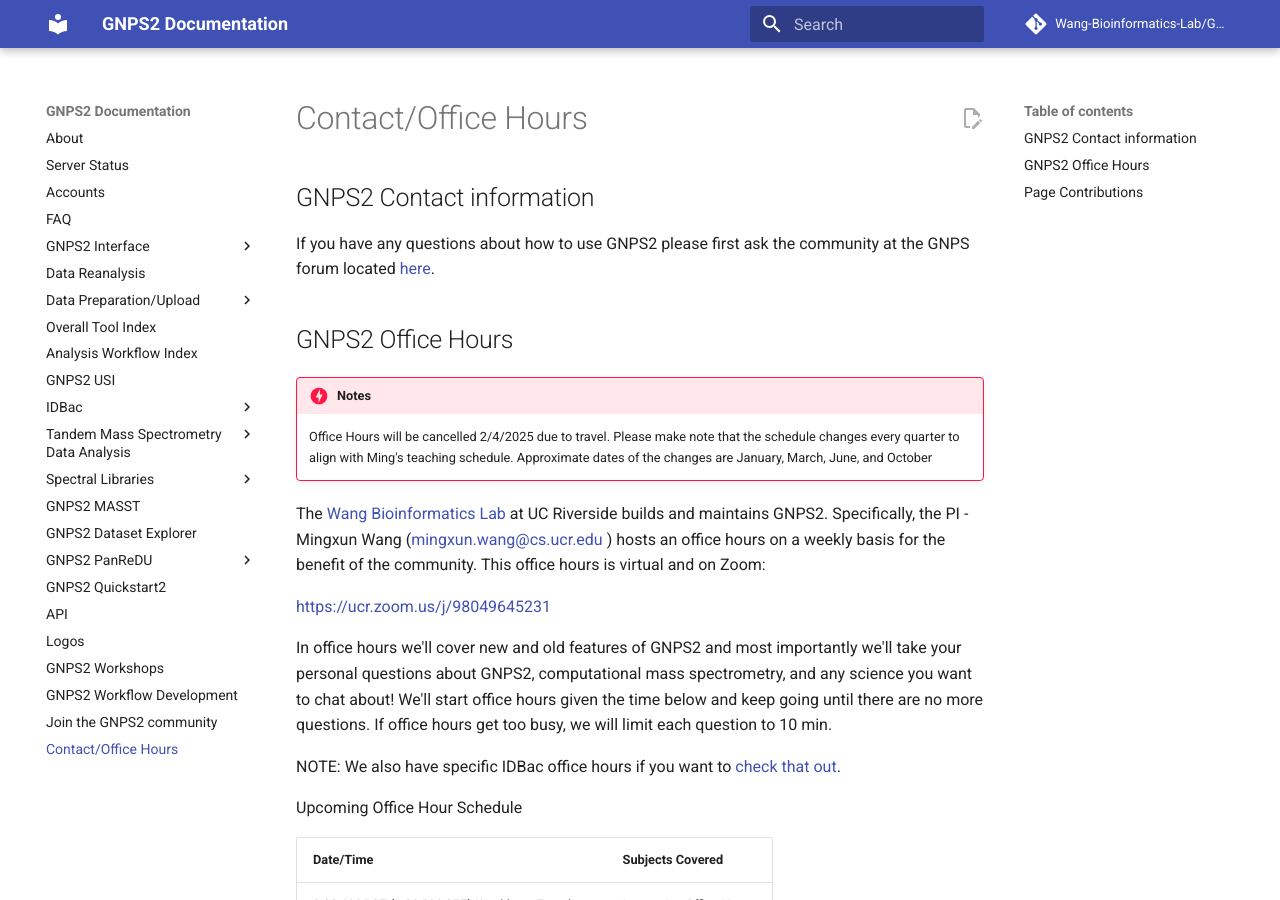
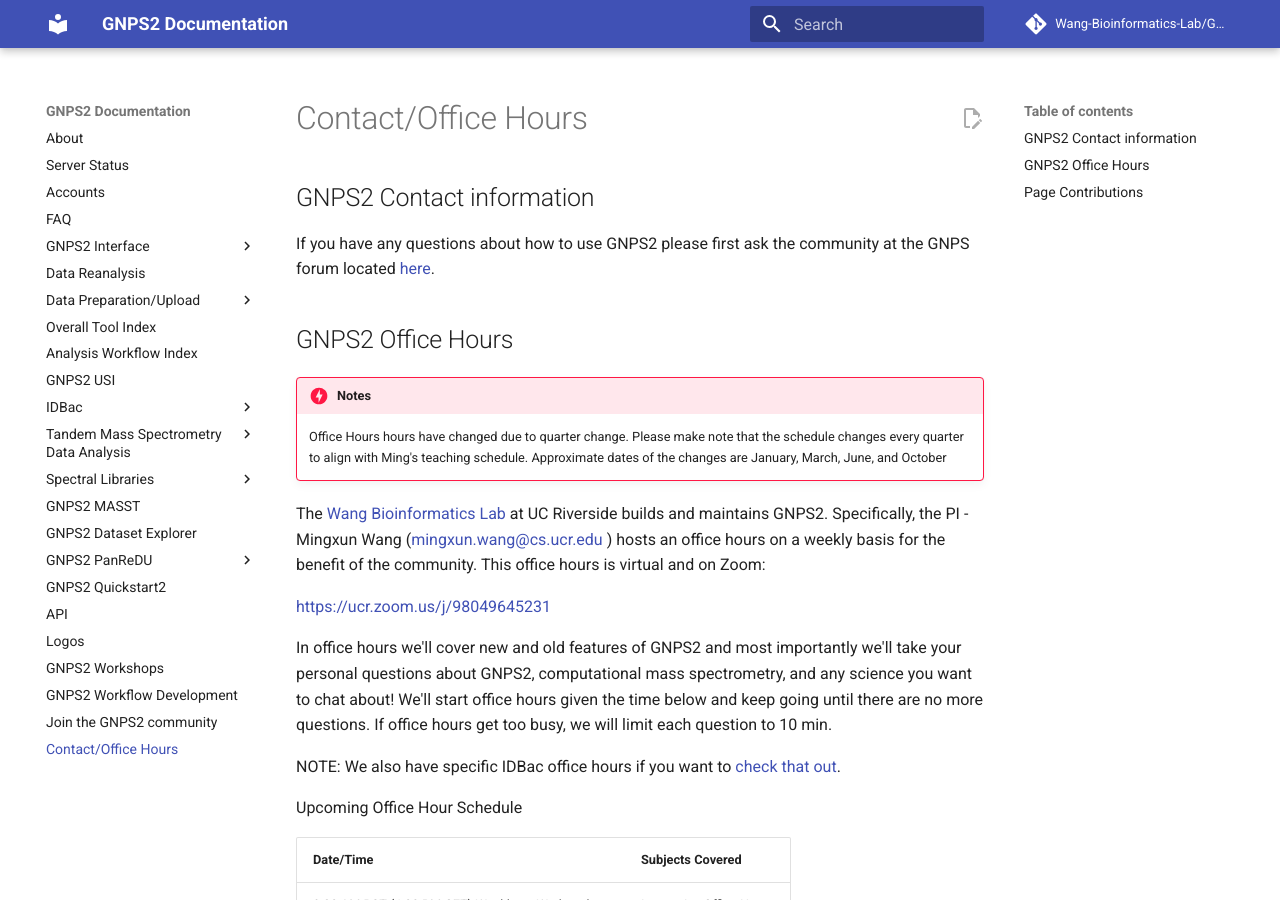
Before and after one commit to Wang-Bioinformatics-Lab/GNPS2_Documentation, an MkDocs documentation site: the page built from docs/contact.md, in a window 1280 px wide and 900 px high. Built offline with MkDocs 1.6.1 and Material for MkDocs 9.7.7, drawn with Linux system fonts in a browser that asks for light colours; comment, search, counter and statistics services are not loaded; some of the changed text lies outside the part shown.

Commit message:
Update contact.md

```diff
--- a/docs/contact.md
+++ b/docs/contact.md
@@ -5,7 +5,7 @@
 ## GNPS2 Office Hours
 
 !!! danger "Notes"
-    Office Hours will be cancelled 2/4/2025 due to travel. Please make note that the schedule changes every quarter to align with Ming's teaching schedule. Approximate dates of the changes are January, March, June, and October
+    Office Hours hours have changed due to quarter change. Please make note that the schedule changes every quarter to align with Ming's teaching schedule. Approximate dates of the changes are January, March, June, and October
 
 The [Wang Bioinformatics Lab](https://www.cs.ucr.edu/~mingxunw/) at UC Riverside builds and maintains GNPS2. Specifically, the PI - Mingxun Wang ([mingxun.wang@cs.ucr.edu](mailto:mingxun.wang@cs.ucr.edu) ) hosts an office hours on a weekly basis for the benefit of the community. This office hours is virtual and on Zoom:
 
```
Also changed, not shown: other parts of docs/contact.md (+1 -1 lines).
